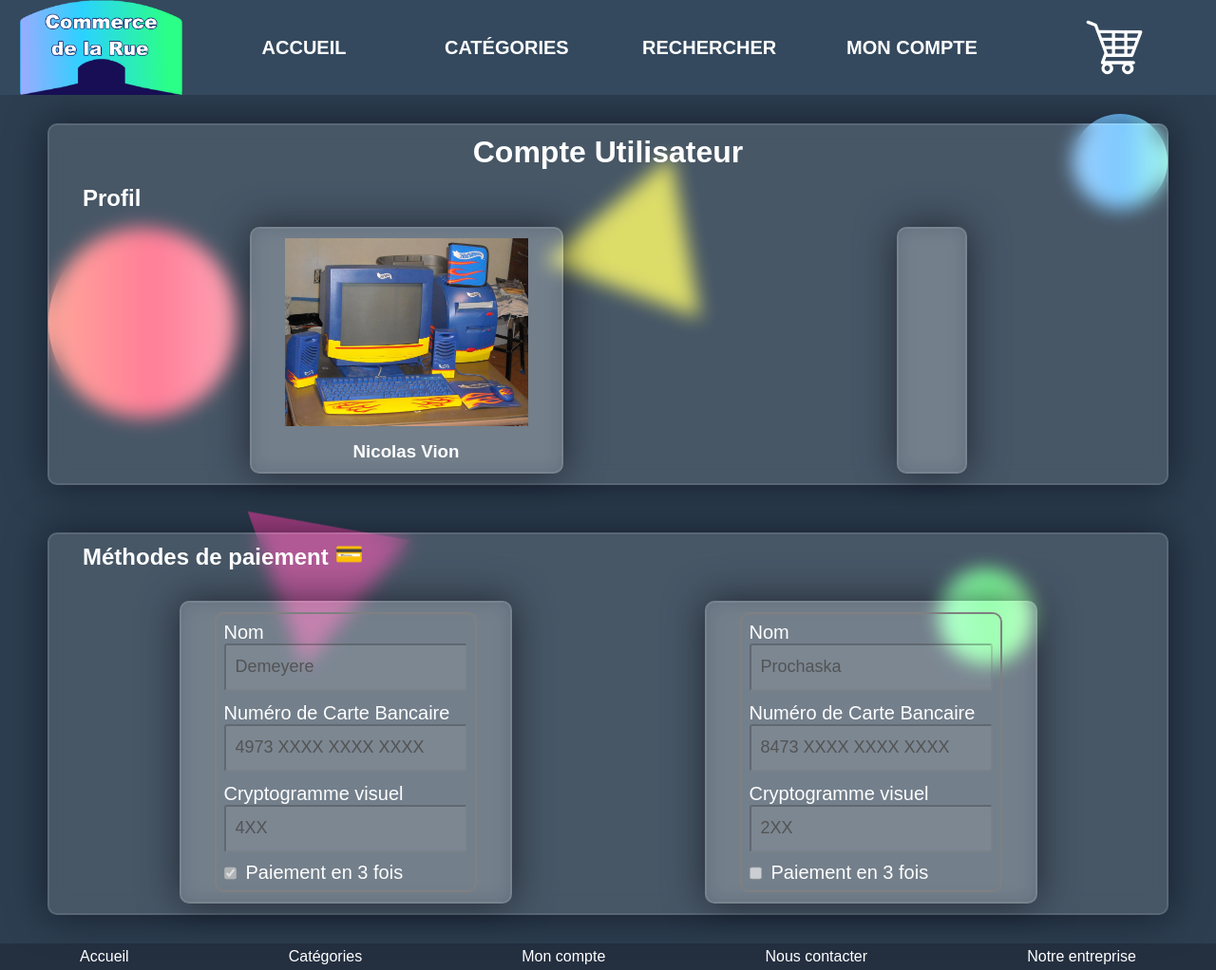
After one commit to IUT-Blagnac/sae3-01-devapp-g2a-9, a PHP site: page /Compte.php in a window 1280 px wide. The commit adds this page. Shown: the whole page at 95% size. Run offline with PHP 8.4, Linux system fonts and the light colour scheme.

Commit message:
First commit page utilisateur

```diff
--- /dev/null
+++ b/php/Compte.php
@@ -0,0 +1,80 @@
+<?php
+error_reporting(E_ERROR | E_PARSE);
+session_start();
+extract($_POST);
+?>
+
+
+<html lang="fr">
+    <head>
+        <meta charset="utf-8"/>
+        <title>Commerce de la rue</title>
+        <link rel="stylesheet" href="style.css"/>
+        <link rel="icon" type="image/x-icon" href="img/logo.png">
+    </head>
+
+    <body>
+        <div class="content">
+            <?php $page = strtolower(basename(__FILE__, '.php')); include("include/header.php"); ?>
+            <main>
+                <div class="main-card">
+                    <h1 style="text-align: center">Compte Utilisateur</h1>
+                    <h2>Profil</h2>
+                    <div class="zone-utilisateur">
+                        <div class="bulle">
+                            <img src="img/pécé.jpg" alt="Image Utilisateur" id="image-utilisateur">
+                            <h3>Nicolas Vion</h3>
+                        </div>
+                        <div class="bulle">
+
+                        </div>
+                    </div>
+                </div>
+                <div class="main-card">
+                    <h2 style="margin-bottom:2vmin">Méthodes de paiement <span style="position:relative; top: -.1em;">💳</span></h2>
+                    <div class="zone-utilisateur">
+                        <div class="bulle">
+                            <div class="carte-bancaire">
+
+                                <label for="nom-carte-bancaire" style="margin-top:0;">Nom</label>
+                                <input value="Demeyere" id="nom-carte-bancaire" disabled/>
+
+                                <label for="numero-carte-bancaire">Numéro de Carte Bancaire</label>
+                                <input id="numero-carte-bancaire" value="4973 XXXX XXXX XXXX" disabled>
+
+                                <label for="cryptogramme-carte-bancaire">Cryptogramme visuel</label>
+                                <input value="4XX" id="cryptogramme-carte-bancaire" disabled/>
+
+                                <label class="checkbox-label" for="paiement-3-fois">
+                                <input type="checkbox" name="paiement-3-fois" id="paiement-3-fois" checked disabled>
+                                Paiement en 3 fois
+                                </label>
+                            </div>
+                        </div>
+                        <div class="bulle">
+                            <div class="carte-bancaire">
+
+                                <label for="nom-carte-bancaire" style="margin-top:0;">Nom</label>
+                                <input value="Prochaska" id="nom-carte-bancaire" disabled/>
+
+                                <label for="numero-carte-bancaire">Numéro de Carte Bancaire</label>
+                                <input id="numero-carte-bancaire" value="8473 XXXX XXXX XXXX" disabled>
+
+                                <label for="cryptogramme-carte-bancaire">Cryptogramme visuel</label>
+                                <input value="2XX" id="cryptogramme-carte-bancaire" disabled/>
+
+                                <label class="checkbox-label" for="paiement-3-fois">
+                                <input type="checkbox" name="paiement-3-fois" id="paiement-3-fois" disabled>
+                                Paiement en 3 fois
+                                </label>
+                            </div>
+                        </div>
+                    </div>
+                </div>
+            </main>
+            <?php include("include/footer.html"); ?>
+        </div>
+        <?php include("include/background.html"); ?>
+    </body>
+
+</html>
--- a/php/style.css
+++ b/php/style.css
@@ -49,15 +49,15 @@ body {
     height: 100px;
     width: 100px;
     background-image: linear-gradient(90deg, #8bffb7 0%, #6aff8a 55%, #99ffa7 100%);
-    right: 30%;
-    top: 60%;
+    right: 15%;
+    top: 75%;
 }
 .shape:nth-child(4) {
     display: inline-block;
     height : 0;
     width : 0;
     border-right : 87px solid transparent;
-    border-bottom : 150px solid rgb(250, 250, 164);
+    border-bottom : 150px solid rgb(215, 215, 83);
     border-radius: 0;
     border-left : 87px solid transparent;
     right: 40%;
@@ -69,11 +69,11 @@ body {
     height : 0;
     width : 0;
     border-right : 87px solid transparent;
-    border-bottom : 150px solid rgb(65, 166, 120);
+    border-bottom : 150px solid rgb(166, 65, 134);
     border-radius: 0;
     border-left : 87px solid transparent;
     right: 65%;
-    top: 60%;
+    top: 65%;
     transform : rotate(70deg);
 }
 
@@ -399,6 +399,34 @@ button:hover {
     font-size: 1.3em;
 }
 
+/* COMPTE =========== */
+
+.zone-utilisateur{
+    width: 100%;
+    display: flex;
+    flex-wrap: wrap;
+    flex-direction: row;
+    justify-content: space-around
+}
+#image-utilisateur{
+    height: auto;
+    width: 20vw;
+}
+.bulle{
+    justify-content: space-around;
+    align-items: center;
+    display:flex;
+    flex-direction: column;
+    gap: 1rem;
+    background-color: rgba(255, 255, 255, 0.13);
+    border-radius: 10px;
+    backdrop-filter: blur(10px);
+    border: 2px solid rgba(255, 255, 255, 0.1);
+    box-shadow: 0 0 40px rgba(8, 7, 16, 0.6);
+    padding: 10px 35px; /* espacement dans la div */
+    color: #ffffff;
+}
+
 /* PANIER =========== */
 
 .main-card-panier {
```
Also changed, not shown: php/Achat.php (+2 -8 lines).
